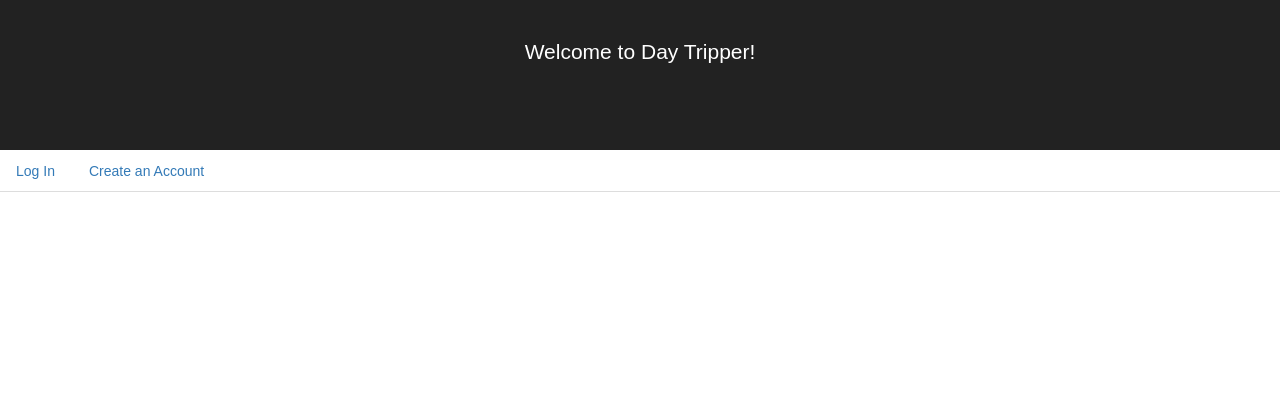
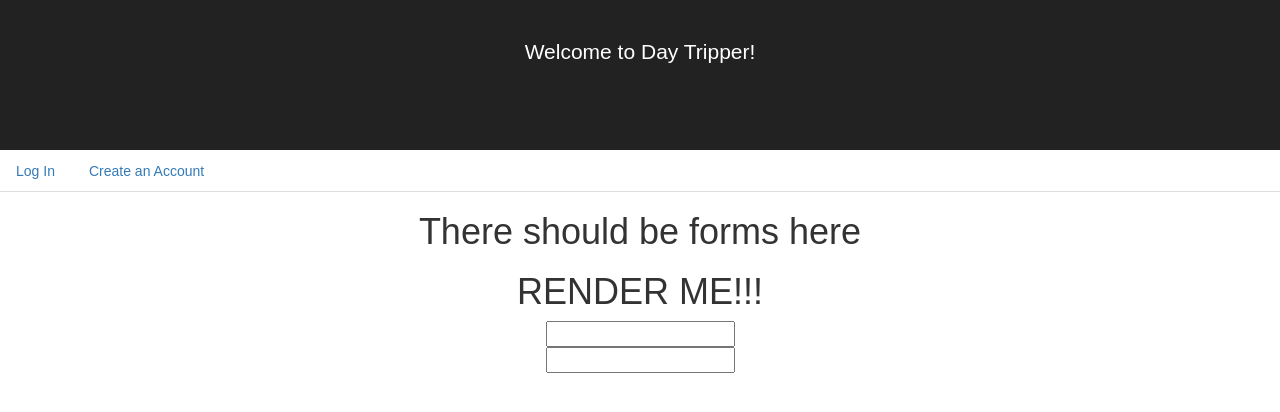
Before and after one commit to Rfranco92/DayTripper, a React (Create React App) app in the folder client/: page /travel in a window 1280 px wide. Shown: the top 412 px of the page. Built offline with nearby package versions, Linux system fonts and the light colour scheme.

Commit message:
additional page

```diff
--- a/client/src/App.js
+++ b/client/src/App.js
@@ -4,6 +4,7 @@ import { BrowserRouter as Router, Route } from "react-router-dom";
 import Navpills from "./components/Navpills";
 import Home from "./components/pages/Home";
 import Create from "./components/pages/Create"
+import Travel from "./components/pages/Travel"
 
 
 
@@ -19,6 +20,7 @@ class App extends Component {
             <Navpills />
             <Route exact path="/" component={Home} />
             <Route exact path="/create" component={Create} />
+            <Route exact path="/travel" component={Travel} />
           </div>
 
         </Router>
--- /dev/null
+++ b/client/src/components/pages/Travel.js
@@ -0,0 +1,18 @@
+import React from "react";
+
+const Travel = () =>
+  <div>
+    <h1>There should be forms here</h1>
+    <p>
+      <form>
+        <h1>RENDER ME!!!</h1>
+        <input type = "text" name = "start"/>
+        <br/>
+        <input type = "text" name = "begin"/>
+
+
+      </form>
+    </p>
+  </div>;
+
+export default Travel;
```
Also changed, not shown: client/src/logo.svg (deleted).
